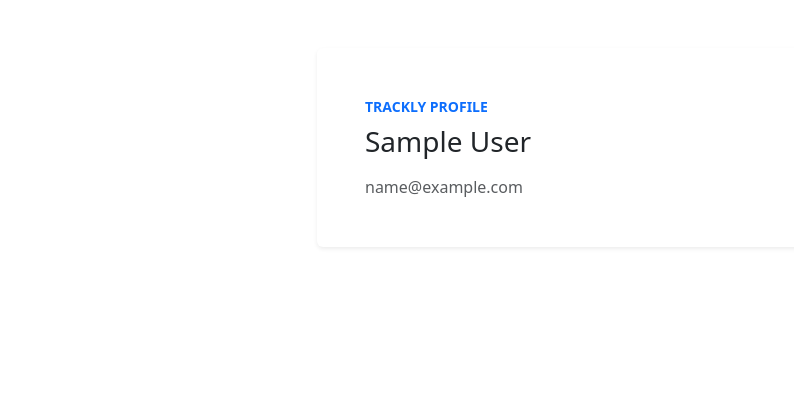
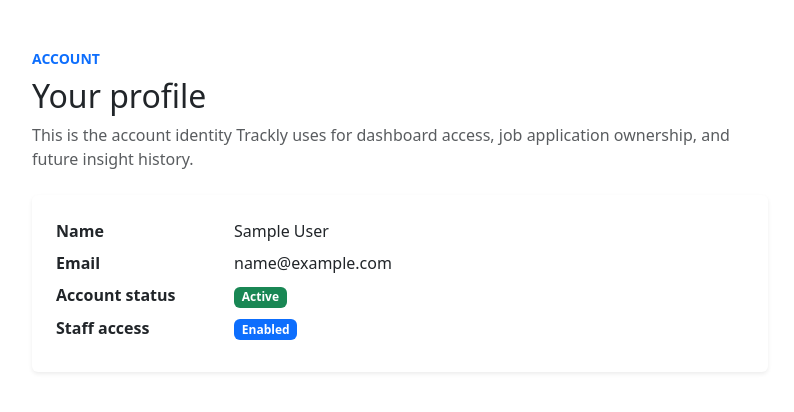
Before and after one commit to AAdewunmi/Trackly-Job-Applications-Tracker-Project, a Django app: page /accounts/profile/ in a window 1280 px wide. Shown: the top 412 px of the page, without its empty margins (50-844 px from the left). Run offline with Django 5.2, Linux system fonts and the light colour scheme; the visitor is signed in with stand-in values (Sample User, id 1).

Commit message:
feat(users): add account details profile template

```diff
--- a/templates/users/profile.html
+++ b/templates/users/profile.html
@@ -3,13 +3,43 @@
 {% block title %}Profile | Trackly{% endblock %}
 
 {% block content %}
-<div class="row justify-content-center">
-    <div class="col-lg-7 col-xl-6">
+<div class="row">
+    <div class="col-lg-8">
+        <div class="mb-4">
+            <p class="text-uppercase text-primary fw-semibold small mb-2">Account</p>
+            <h1 class="h2 mb-2">Your profile</h1>
+            <p class="text-muted mb-0">
+                This is the account identity Trackly uses for dashboard access, job application ownership, and future insight history.
+            </p>
+        </div>
+
         <div class="card shadow-sm border-0">
-            <div class="card-body p-4 p-md-5">
-                <p class="text-uppercase text-primary fw-semibold small mb-2">Trackly profile</p>
-                <h1 class="h3 mb-3">{{ request.user.display_name }}</h1>
-                <p class="text-muted mb-0">{{ request.user.email }}</p>
+            <div class="card-body p-4">
+                <dl class="row mb-0">
+                    <dt class="col-sm-3">Name</dt>
+                    <dd class="col-sm-9">{{ request.user.display_name }}</dd>
+
+                    <dt class="col-sm-3">Email</dt>
+                    <dd class="col-sm-9">{{ request.user.email }}</dd>
+
+                    <dt class="col-sm-3">Account status</dt>
+                    <dd class="col-sm-9">
+                        {% if request.user.is_active %}
+                            <span class="badge text-bg-success">Active</span>
+                        {% else %}
+                            <span class="badge text-bg-secondary">Inactive</span>
+                        {% endif %}
+                    </dd>
+
+                    <dt class="col-sm-3">Staff access</dt>
+                    <dd class="col-sm-9">
+                        {% if request.user.is_staff %}
+                            <span class="badge text-bg-primary">Enabled</span>
+                        {% else %}
+                            <span class="badge text-bg-light text-dark border">Not enabled</span>
+                        {% endif %}
+                    </dd>
+                </dl>
             </div>
         </div>
     </div>
```
